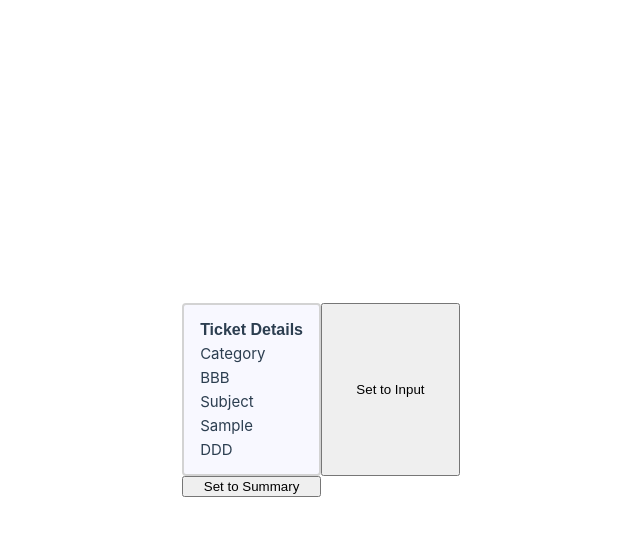
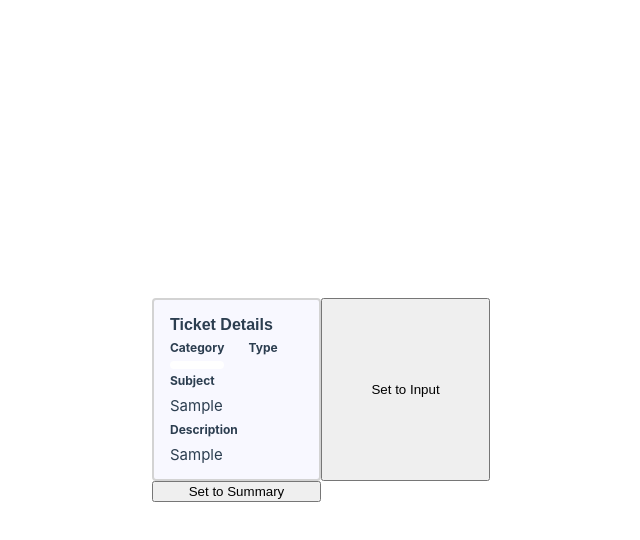
Before and after one commit to JamesPardue/VueInterface, a Vue app in the folder vue-interface/: page / in a window 1280 px wide. Both pictures are taken after typing "Sample", "Sample" into the empty fields and a click on the button "Submit". Shown: the top 540 px of the page, without its empty margins (319-959 px from the left). Built offline with nearby package versions, Linux system fonts and the light colour scheme.

Commit message:
display ticket info

```diff
--- a/vue-interface/src/App.vue
+++ b/vue-interface/src/App.vue
@@ -14,9 +14,10 @@ type SummaryState = {
 
 const TestTicket: Ticket = {
   id: 999,
-  category: 'software',
+  category: 'Software',
   type: ['t1', 't2'],
-  subject: '1111111'
+  subject: 'subject text',
+  description: 'description text'
 }
 
 const AppState = ref<InputState | SummaryState>({ state: 'input' })
--- a/vue-interface/src/assets/main.css
+++ b/vue-interface/src/assets/main.css
@@ -45,3 +45,13 @@ a,
   font-size: 16px;
   font-weight: 800;
 }
+
+.inputframe {
+  display: grid;
+  grid-template-columns: 1fr 1fr;
+  gap: 2px 24px;
+}
+
+.span2 {
+  grid-column: 1 / span 2;
+}
--- a/vue-interface/src/components/TicketForm.vue
+++ b/vue-interface/src/components/TicketForm.vue
@@ -23,16 +23,16 @@ function updateTypes(target: HTMLSelectElement) {
   typesSelected.value = []
 
   switch (target.value) {
-    case 'hardware':
+    case 'Hardware':
       categoryTypes.value = HardwareTypes
       break
-    case 'software':
+    case 'Software':
       categoryTypes.value = SoftwareTypes
       break
-    case 'network':
+    case 'Network':
       categoryTypes.value = NetworkTypes
       break
-    case 'in-processing':
+    case 'In-Processing':
       categoryTypes.value = InProcessingTypes
       break
     default:
@@ -52,17 +52,17 @@ function clearTicket() {
 <template>
   <div class="frame">
     <div class="title">Ticket Details</div>
-    <div class="inputs">
+    <div class="inputframe">
       <InputFrame label="Category" @click="() => (showTypeSelection = false)">
         <select
           v-model="categorySelected"
           @change="updateTypes($event.target as HTMLSelectElement)"
           class="inputStyle"
         >
-          <option value="hardware">Hardware</option>
-          <option value="software">Software</option>
-          <option value="network">Network</option>
-          <option value="in-processing">In-Processing</option>
+          <option value="Hardware">Hardware</option>
+          <option value="Software">Software</option>
+          <option value="Network">Network</option>
+          <option value="In-Processing">In-Processing</option>
         </select>
       </InputFrame>
 
@@ -84,19 +84,11 @@ function clearTicket() {
         </select>
       </InputFrame>
 
-      <InputFrame
-        label="Subject"
-        @click="() => (showTypeSelection = false)"
-        :style="{ gridColumn: '1 / span 2' }"
-      >
+      <InputFrame label="Subject" @click="() => (showTypeSelection = false)" class="span2">
         <input v-model="subjectText" class="inputStyle" />
       </InputFrame>
 
-      <InputFrame
-        label="Description"
-        :style="{ gridColumn: '1 / span 2' }"
-        @click="() => (showTypeSelection = false)"
-      >
+      <InputFrame label="Description" class="span2" @click="() => (showTypeSelection = false)">
         <input v-model="descriptionText" class="inputStyle" />
       </InputFrame>
     </div>
@@ -111,7 +103,9 @@ function clearTicket() {
             ticket: {
               id: 1,
               category: categorySelected,
-              subject: subjectText
+              type: typesSelected,
+              subject: subjectText,
+              description: descriptionText
             }
           })
         "
@@ -150,12 +144,6 @@ function clearTicket() {
   justify-content: right;
 }
 
-.inputs {
-  display: grid;
-  grid-template-columns: 1fr 1fr;
-  gap: 2px 24px;
-}
-
 .inputStyle {
   width: 100%;
   background: ghostwhite;
--- a/vue-interface/src/components/TicketSummary.vue
+++ b/vue-interface/src/components/TicketSummary.vue
@@ -1,27 +1,46 @@
 <script setup lang="ts">
 import { type Ticket } from '@/definitions/TicketTypeDefintions'
-import type { PropType } from 'vue'
+import InputFrame from './InputFrame.vue'
 
 const props = defineProps<{ ticket: Ticket }>()
-
 console.log(props.ticket)
+console.log(props.ticket.description)
 </script>
 
 <template>
   <div class="frame">
     <div class="title">Ticket Details</div>
-    <div class="inputs">
-      <div>Category</div>
-      <div>{{ ticket.category }}</div>
+    <div class="inputframe">
+      <InputFrame label="Category">
+        <div class="categoryDisplay">{{ ticket.category }}</div></InputFrame
+      >
 
-      <div>BBB</div>
+      <InputFrame label="Type">
+        <div class="typeLabel" v-for="(type, index) in ticket.type" :key="index">{{ type }}</div>
+      </InputFrame>
 
-      <div>Subject</div>
-      <div>{{ ticket.subject }}</div>
+      <InputFrame label="Subject" class="span2"> {{ ticket.subject }}</InputFrame>
 
-      <div>DDD</div>
+      <InputFrame label="Description" class="span2"> {{ ticket.description }}</InputFrame>
     </div>
   </div>
 </template>
 
-<style scoped></style>
+<style scoped>
+.categoryDisplay {
+  background: white;
+  border-radius: 4px;
+  padding: 4px 8px;
+}
+
+.typeLabel {
+  display: inline-block;
+  background: lightblue;
+  color: darkblue;
+  font-weight: 800;
+  border-radius: 4px;
+  padding: 4px 6px;
+  margin: 0px 2px;
+  font-size: 9px;
+}
+</style>
--- a/vue-interface/src/definitions/TicketTypeDefintions.ts
+++ b/vue-interface/src/definitions/TicketTypeDefintions.ts
@@ -1,4 +1,4 @@
-export type TicketCategory = null | 'hardware' | 'software'
+export type TicketCategory = null | 'Hardware' | 'Software' | 'Network' | 'In-Processing'
 
 export const HardwareTypes = ['Laptop', 'Mobile', 'Peripherals', 'Desk Phone', 'Printers', 'Other']
 export const SoftwareTypes = [
@@ -17,4 +17,5 @@ export type Ticket = {
   category: TicketCategory
   type: String[]
   subject: String
+  description: String
 }
```
